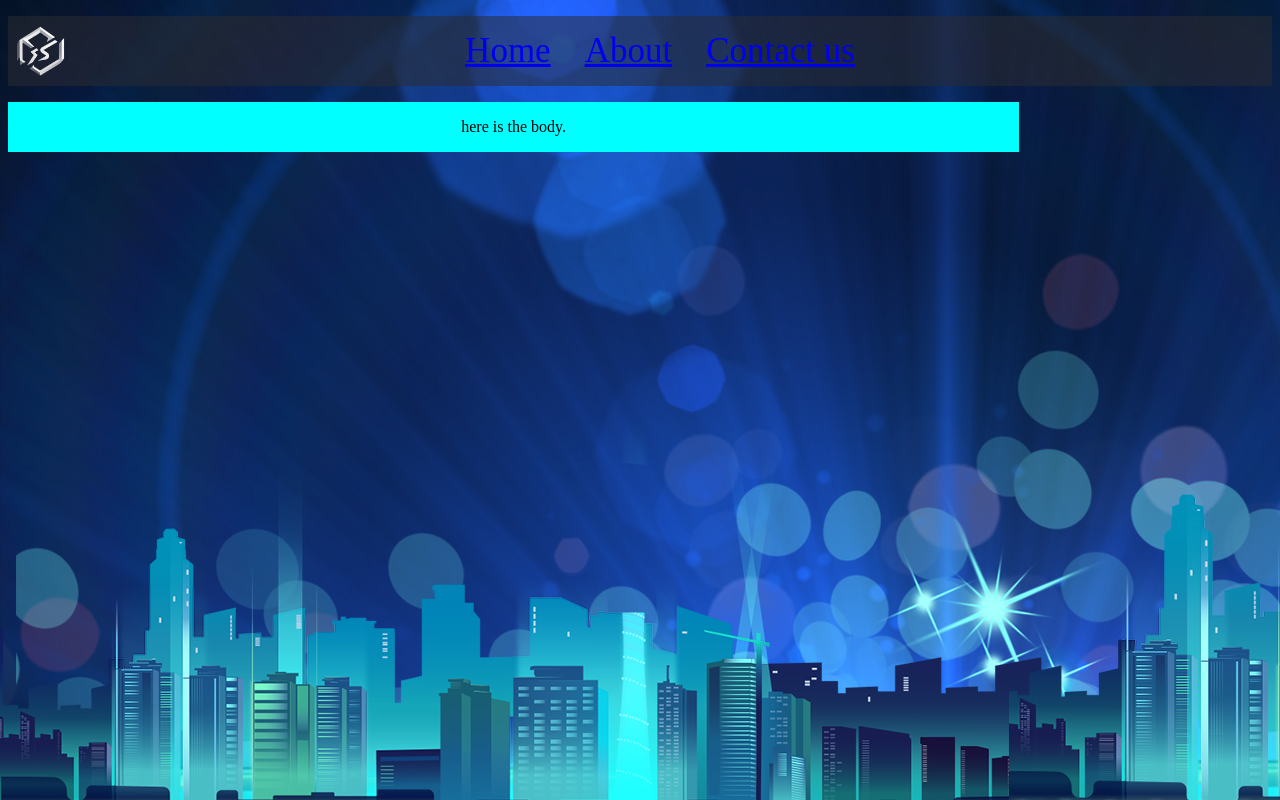
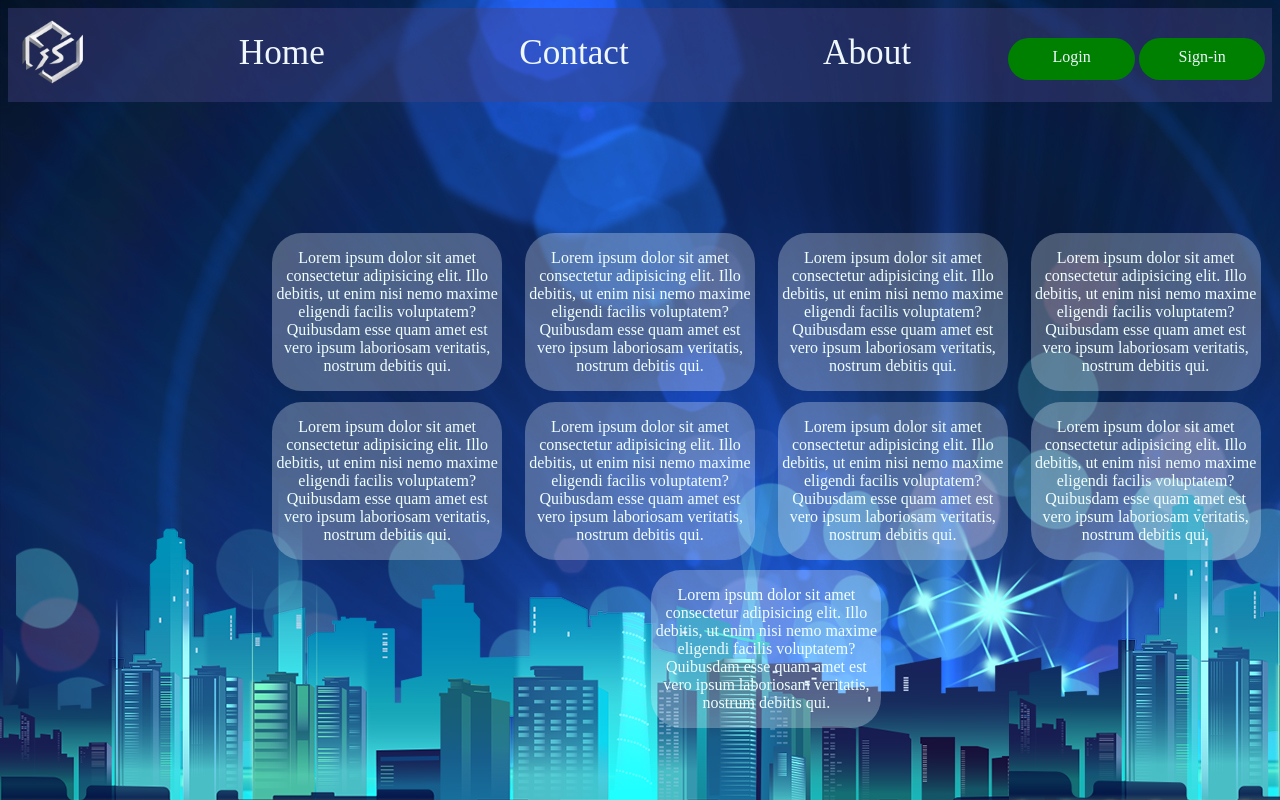
Before and after one commit to somuu24/website, a plain HTML site: page index.html in a window 1280 px wide. Drawn offline with Linux system fonts and the light colour scheme.

Commit message:
Update index.html

```diff
--- a/index.html
+++ b/index.html
@@ -5,43 +5,51 @@
     <meta name="viewport" content="width=device-width, initial-scale=1.0">
     <title>Document</title>
 </head>
-<style>
-    body{
-        background-image: url(background.jpg);
-            }
-    header{
-        background-color: rgba(43, 43, 50, 0.532);
-    }
-    .left{
-        position: absolute;
-        left: 0px;
-    }
-    .mid li{
-        display: inline-block;
-        font-size: 35px;
-        padding: 15px;
-    }
-    .mid{
-        text-align: center;
-    }
-</style>
+<link rel="stylesheet" href="style.css">
 <header>
-    <div class="left">
-        <a href="background.jpg"><button style="background-color: rgba(240, 248, 255, 0); border: rebeccapurple;"><img src="logo.png" style="width: 70px;"></button></a>
+    <div class="logo">
+        <img src="logo.png" width="90px" alt="">
     </div>
-    <div>
-        <div class="mid">
-            <ul>
-                <li><a href="logo.png">Home</a></li>
-                <li><a href="logo.png">About</a></li>
-                <li><a href="logo.png">Contact us</a></li>
-            </ul>
-        </div>
+    <div class="nav">
+            <a href="#"><div>Home</div></a>
+            <a href="#"><div>Contact</div></a>
+            <a href="#"><div>About</div></a>
+    </div>
+    <div class="login">
+        <a href="#"><div>Login</div></a>
+        <a href="#"><div>Sign-in</div></a>
     </div>
 </header>
 <body>
-    <div style="background-color: aqua; width: 80%; display: inline-block;text-align: center;">
-        <p>here is the body.</p>
+    <div class="container">
+    <div class="info">
+        <p>Lorem ipsum dolor sit amet consectetur adipisicing elit. Illo debitis, ut enim nisi nemo maxime eligendi facilis voluptatem? Quibusdam esse quam amet est vero ipsum laboriosam veritatis, nostrum debitis qui.</p>
     </div>
+    <div class="info">
+        <p>Lorem ipsum dolor sit amet consectetur adipisicing elit. Illo debitis, ut enim nisi nemo maxime eligendi facilis voluptatem? Quibusdam esse quam amet est vero ipsum laboriosam veritatis, nostrum debitis qui.</p>
+    </div>
+    <div class="info">
+        <p>Lorem ipsum dolor sit amet consectetur adipisicing elit. Illo debitis, ut enim nisi nemo maxime eligendi facilis voluptatem? Quibusdam esse quam amet est vero ipsum laboriosam veritatis, nostrum debitis qui.</p>
+    </div>
+    <div class="info">
+        <p>Lorem ipsum dolor sit amet consectetur adipisicing elit. Illo debitis, ut enim nisi nemo maxime eligendi facilis voluptatem? Quibusdam esse quam amet est vero ipsum laboriosam veritatis, nostrum debitis qui.</p>
+    </div>
+    <div class="info">
+        <p>Lorem ipsum dolor sit amet consectetur adipisicing elit. Illo debitis, ut enim nisi nemo maxime eligendi facilis voluptatem? Quibusdam esse quam amet est vero ipsum laboriosam veritatis, nostrum debitis qui.</p>
+    </div>
+    <div class="info">
+        <p>Lorem ipsum dolor sit amet consectetur adipisicing elit. Illo debitis, ut enim nisi nemo maxime eligendi facilis voluptatem? Quibusdam esse quam amet est vero ipsum laboriosam veritatis, nostrum debitis qui.</p>
+    </div>
+    <div class="info">
+        <p>Lorem ipsum dolor sit amet consectetur adipisicing elit. Illo debitis, ut enim nisi nemo maxime eligendi facilis voluptatem? Quibusdam esse quam amet est vero ipsum laboriosam veritatis, nostrum debitis qui.</p>
+    </div>
+    <div class="info">
+        <p>Lorem ipsum dolor sit amet consectetur adipisicing elit. Illo debitis, ut enim nisi nemo maxime eligendi facilis voluptatem? Quibusdam esse quam amet est vero ipsum laboriosam veritatis, nostrum debitis qui.</p>
+    </div>
+    <div class="info">
+        <p>Lorem ipsum dolor sit amet consectetur adipisicing elit. Illo debitis, ut enim nisi nemo maxime eligendi facilis voluptatem? Quibusdam esse quam amet est vero ipsum laboriosam veritatis, nostrum debitis qui.</p>
+    </div>
+
+</div>
 </body>
 </html>
```
